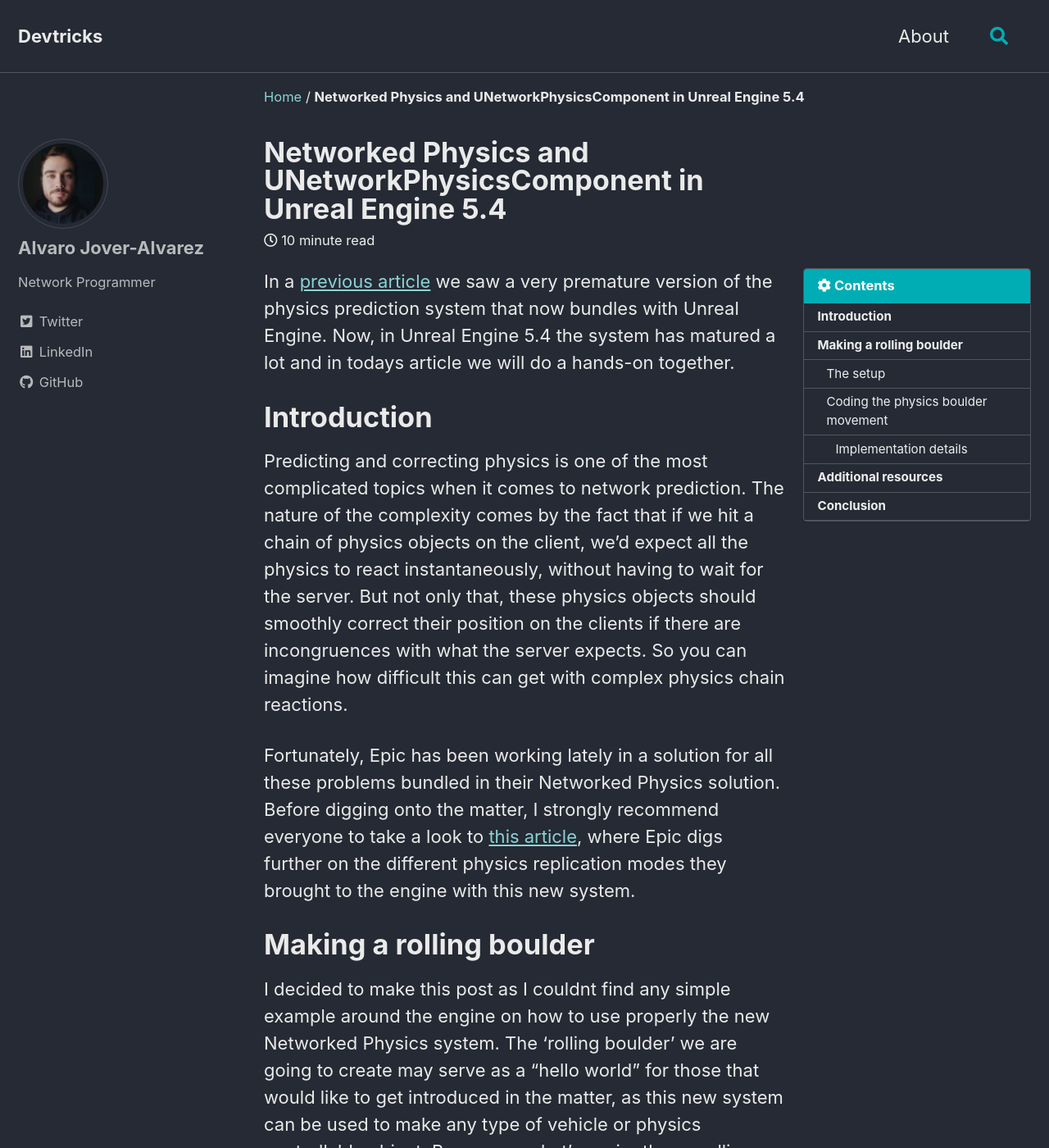
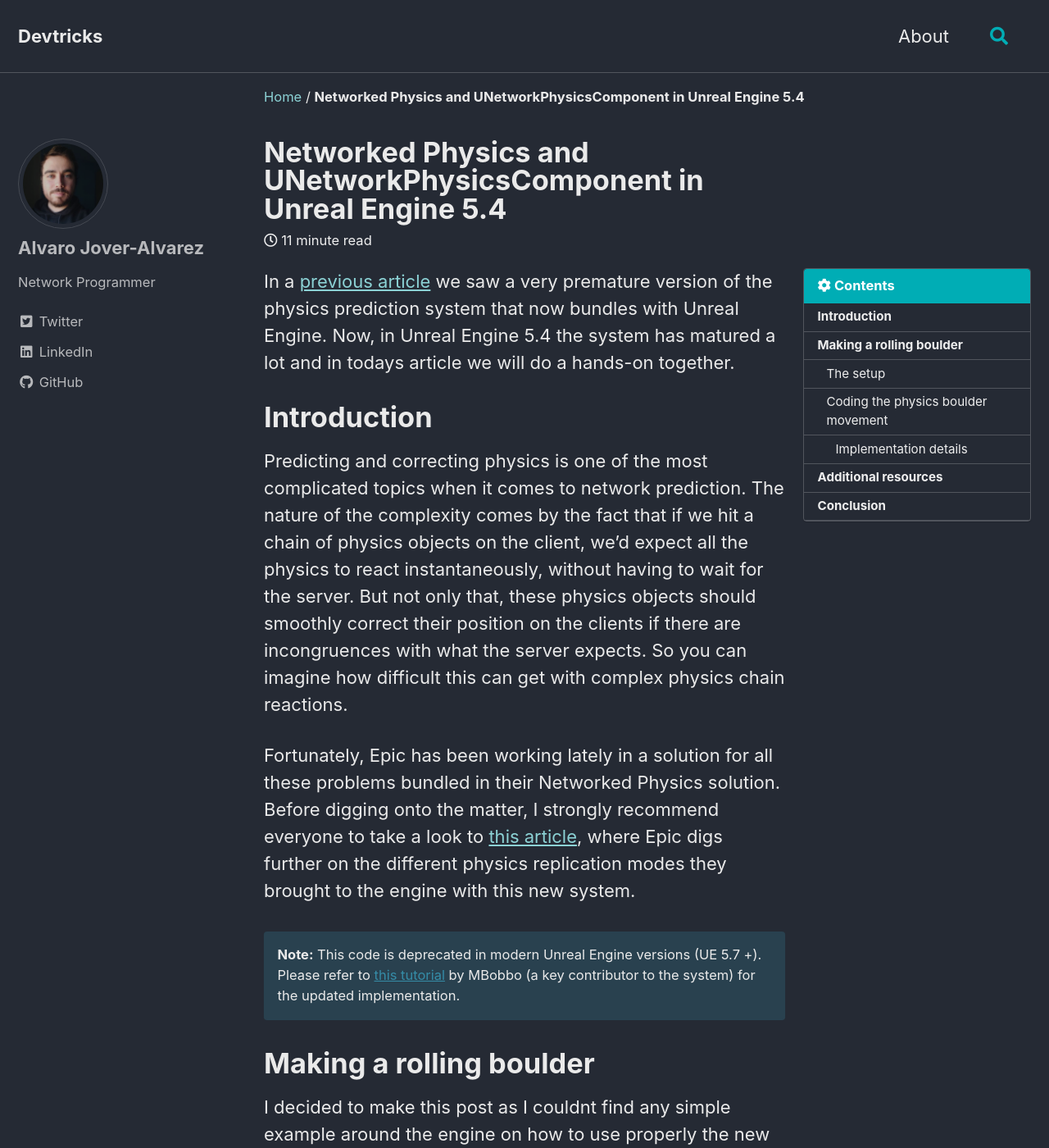
Before and after one commit to vorixo/devtricks, a Jekyll site: the page built from _posts/2024-05-04-phys-prediction-use.md, in a window 1280 px wide and 1400 px high. Shown: the whole window at 82% size. Built offline with Jekyll 4.4.1, drawn with Linux system fonts in a browser that asks for light colours; cached includes are drawn as plain includes; some of the changed text lies outside the part shown.

Commit message:
[UPD] Phys tutorial revision: deprecation and redirector

```diff
--- a/_posts/2024-05-04-phys-prediction-use.md
+++ b/_posts/2024-05-04-phys-prediction-use.md
@@ -20,6 +20,9 @@ In a [previous article](https://vorixo.github.io/devtricks/phys-prediction-show/
 Predicting and correcting physics is one of the most complicated topics when it comes to network prediction. The nature of the complexity comes by the fact that if we hit a chain of physics objects on the client, we'd expect all the physics to react instantaneously, without having to wait for the server. But not only that, these physics objects should smoothly correct their position on the clients if there are incongruences with what the server expects. So you can imagine how difficult this can get with complex physics chain reactions.
 
 Fortunately, Epic has been working lately in a solution for all these problems bundled in their Networked Physics solution. Before digging onto the matter, I strongly recommend everyone to take a look to [this article](https://dev.epicgames.com/documentation/en-us/unreal-engine/networked-physics-overview), where Epic digs further on the different physics replication modes they brought to the engine with this new system.
+
+**Note:** This code is deprecated in modern Unreal Engine versions (UE 5.7 +). Please refer to [this tutorial](https://dev.epicgames.com/community/learning/tutorials/MoBq/unreal-engine-networked-physics-pawn-tutorial) by MBobbo (a key contributor to the system) for the updated implementation.
+{: .notice--info}
 
 # Making a rolling boulder
 
@@ -52,6 +55,9 @@ And to finish up the setup, let me share with you my root static mesh settings t
 ![Root mesh]({{ '/' | absolute_url }}/assets/images/per-post/phys-prediction-use/rootmeshsettings.jpg){: .align-center}
 
 Main important points from the image above is that, we need to turn on physics simulation, set the collision channel to something sensitive, and finally, ensure that the `Component Replicates` flag is off, we don't need it, we are replicating the transform of our boulder by other means.
+
+**Note:** It is highly recommended to raise the replicated movement quantization levels so that the physics replication system will have more data to work on, you can find these settings under Replication -> Advanced.
+{: .notice--info}
 
 ## Coding the physics boulder movement
 
```
